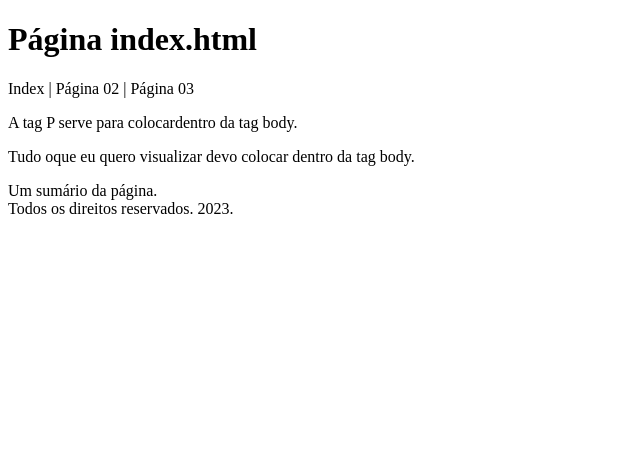
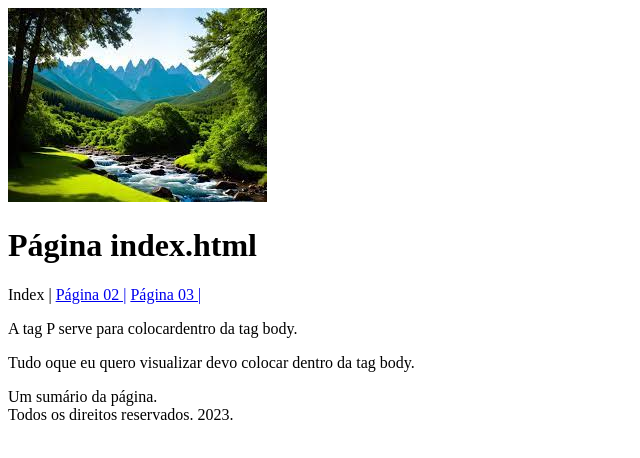
Before and after one commit to RafaelMVilla/SiteExemplo02, a plain HTML site: page index.html in a window 1280 px wide. Shown: the whole page, without its empty margins (0-640 px from the left). Drawn offline with Linux system fonts and the light colour scheme.

Commit message:
Versão 3

```diff
--- a/index.html
+++ b/index.html
@@ -6,9 +6,14 @@
     </head>
     <body>
         <header>
+            <img src="img/transferir.jpeg" title="Montanhas" alt="Não carregou">
             <h1> Página index.html</h1>
         </header>
-            <nav> Index | Página 02 | Página 03</nav>
+            <nav>
+                Index |
+                <a href="Página_02.html">Página 02 |</a>
+                <a href="Página_03.html">Página 03 |</a>
+            </nav>
         <main>
             <p> A tag P serve para colocardentro da tag body.</p>
             <p> Tudo oque eu quero visualizar devo colocar dentro da tag body. </p>
```
Also changed, not shown: Página_02.html (+6 -1 lines), Página_03.html (+6 -1 lines), img/PAISAGEM.jpeg (added), img/pordosol.jpeg (added), img/transferir.jpeg (renamed from imagem/transferir.jpeg).
